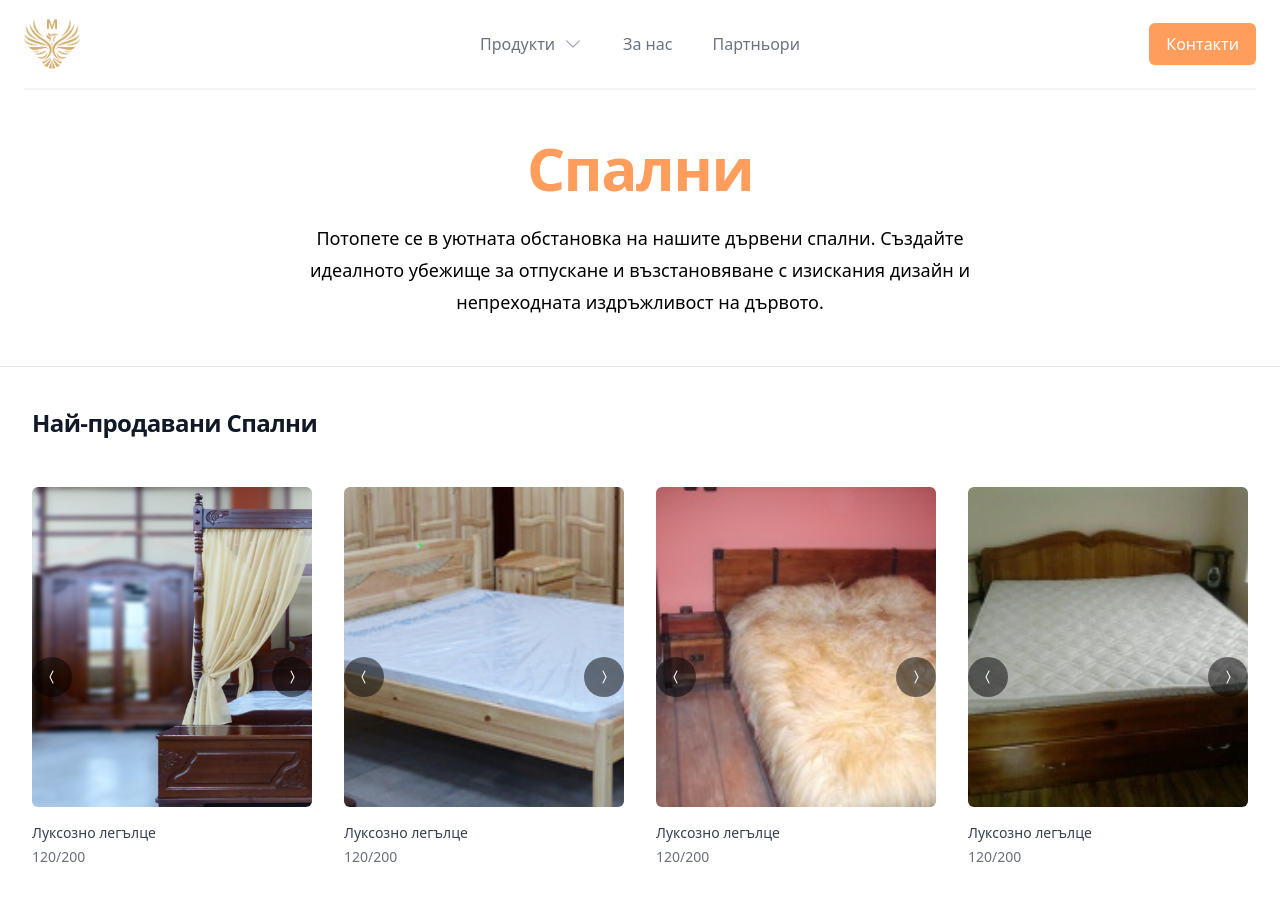
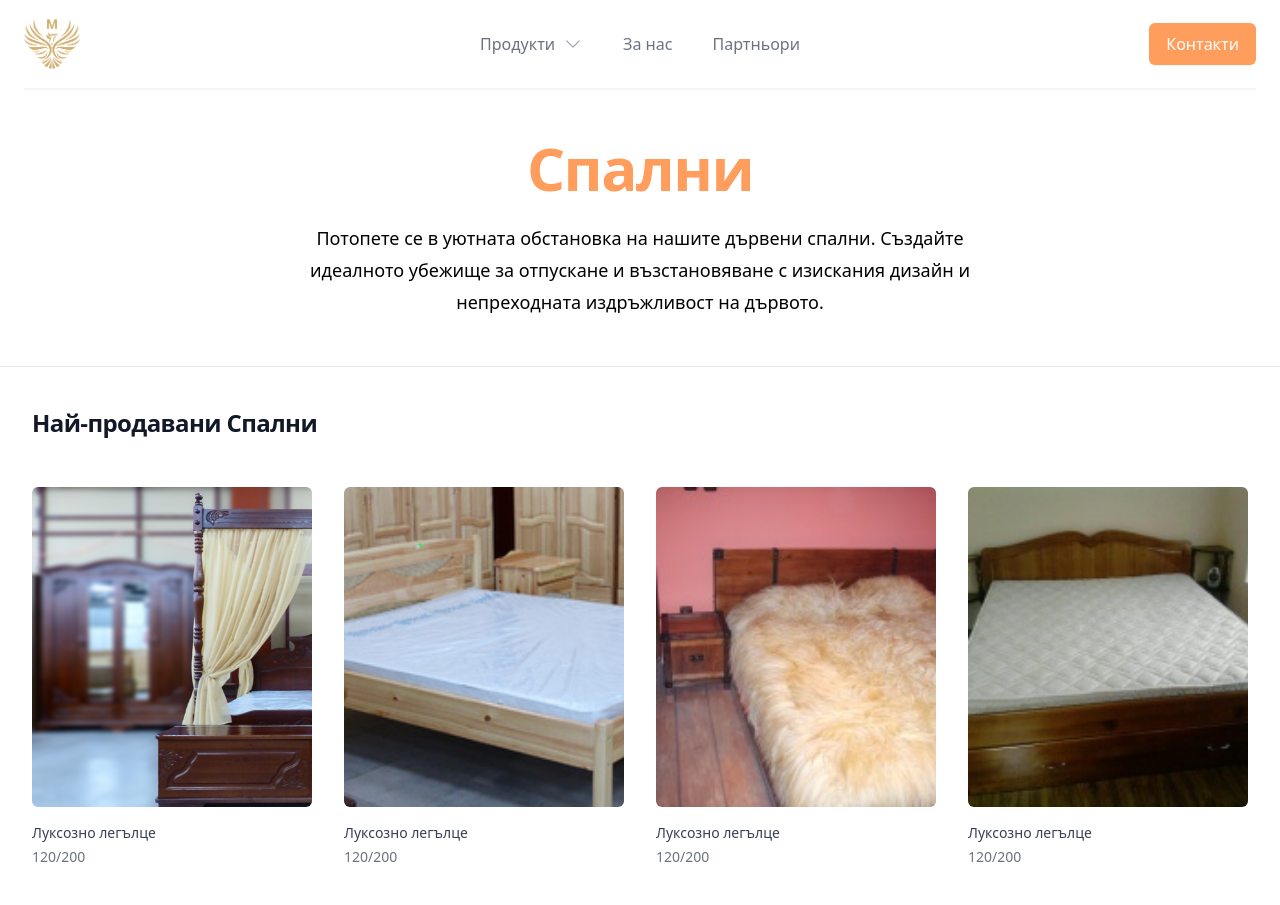
Before and after one commit to DivakovDev/MebelLux-Site, a Next.js app: page /beds in a window 1280 px wide. Shown: the top 905 px of the page. Built offline with nearby package versions, Linux system fonts and the light colour scheme.

Commit message:
hover products ready

```diff
--- a/src/pages/beds.tsx
+++ b/src/pages/beds.tsx
@@ -208,10 +208,10 @@ export default function Example() {
                 className="w-full overflow-hidden bg-gray-200 bg-no-repeat bg-cover rounded-md aspect-h-1 aspect-w-1 lg:aspect-none group-hover:opacity-75 lg:h-80"
               ></div>
               {/* Image Navigation */}
-              <div className="absolute inset-0 flex items-center justify-between">
+              <div className="absolute inset-0 items-center justify-between hidden group-hover:flex">
                 <button
                   onClick={() => prevSlide(product)}
-                  className="flex items-center justify-center w-10 h-10 text-white transition-colors duration-300 bg-black bg-opacity-50 rounded-full hover:bg-opacity-75"
+                  className="flex items-center justify-center w-10 h-10 text-white transition-colors duration-300 bg-black bg-opacity-50 rounded-full hover:bg-opacity-50"
                 >
                   <BsChevronCompactLeft />
                 </button>
```
